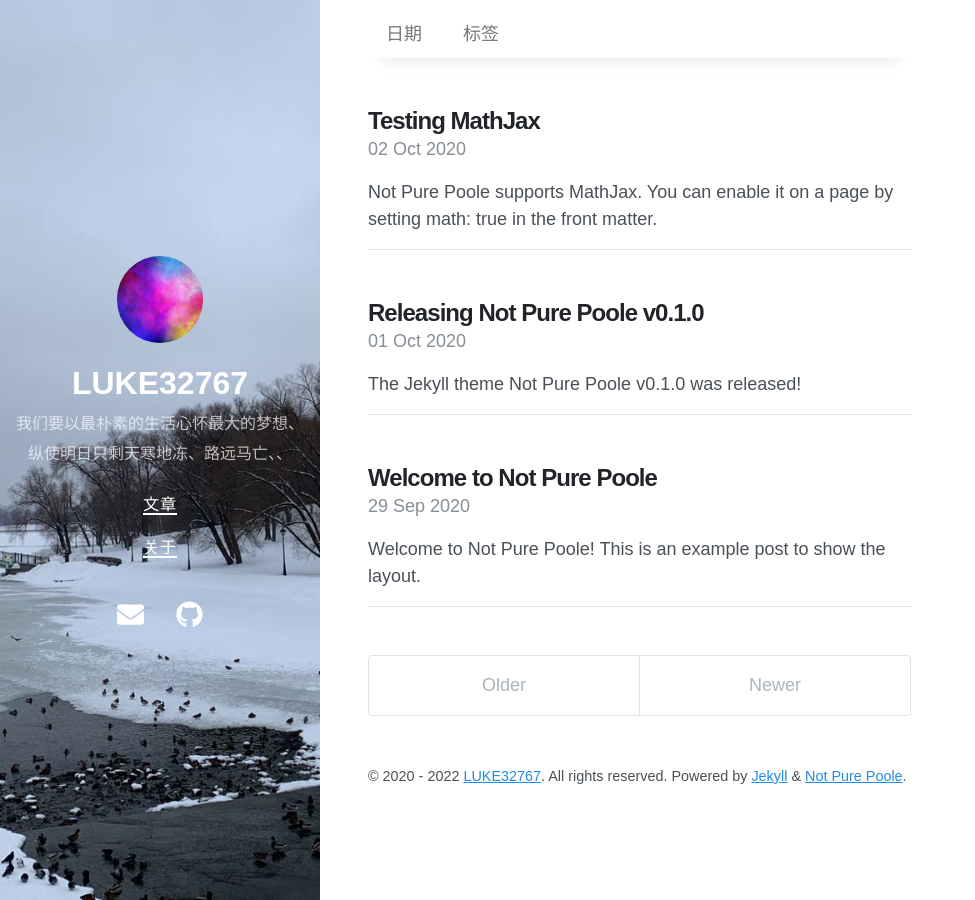
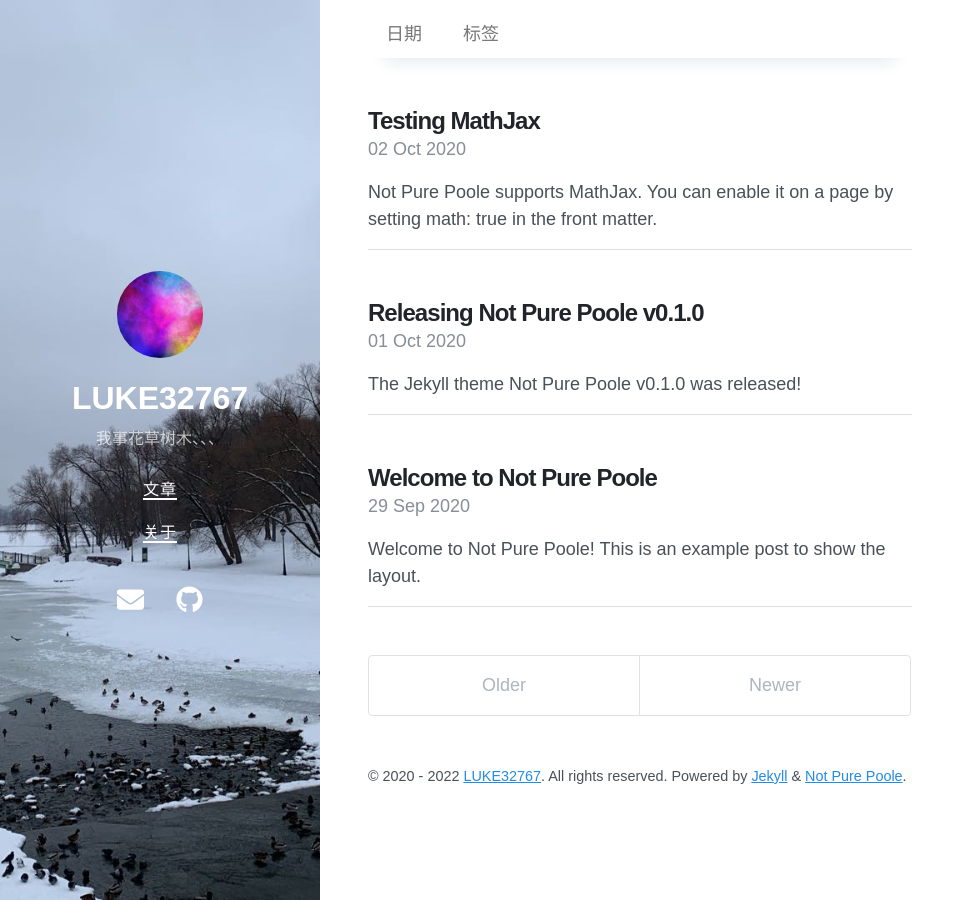
Before and after one commit to Luke32767/Luke32767.github.io, a Jekyll site: the page built from index.html, in a window 1280 px wide. Shown: the whole page, without its empty margins (0-975 px from the left). Built offline with Jekyll 4.4.1, drawn with Linux system fonts in a browser that asks for light colours; nearby versions of some CDN libraries; the list of posts is cut into pages by our own code.

Commit message:
Update _config.yml

```diff
--- a/_config.yml
+++ b/_config.yml
@@ -1,6 +1,6 @@
 # Setup
 title: LUKE32767
-description: 我们要以最朴素的生活心怀最大的梦想、纵使明日只剩天寒地冻、路远马亡、、
+description: 我事花草树木、、、
 url: https://github.com/Luke32767/
 avatar: /avatar.jpeg
 paginate: 5
```
